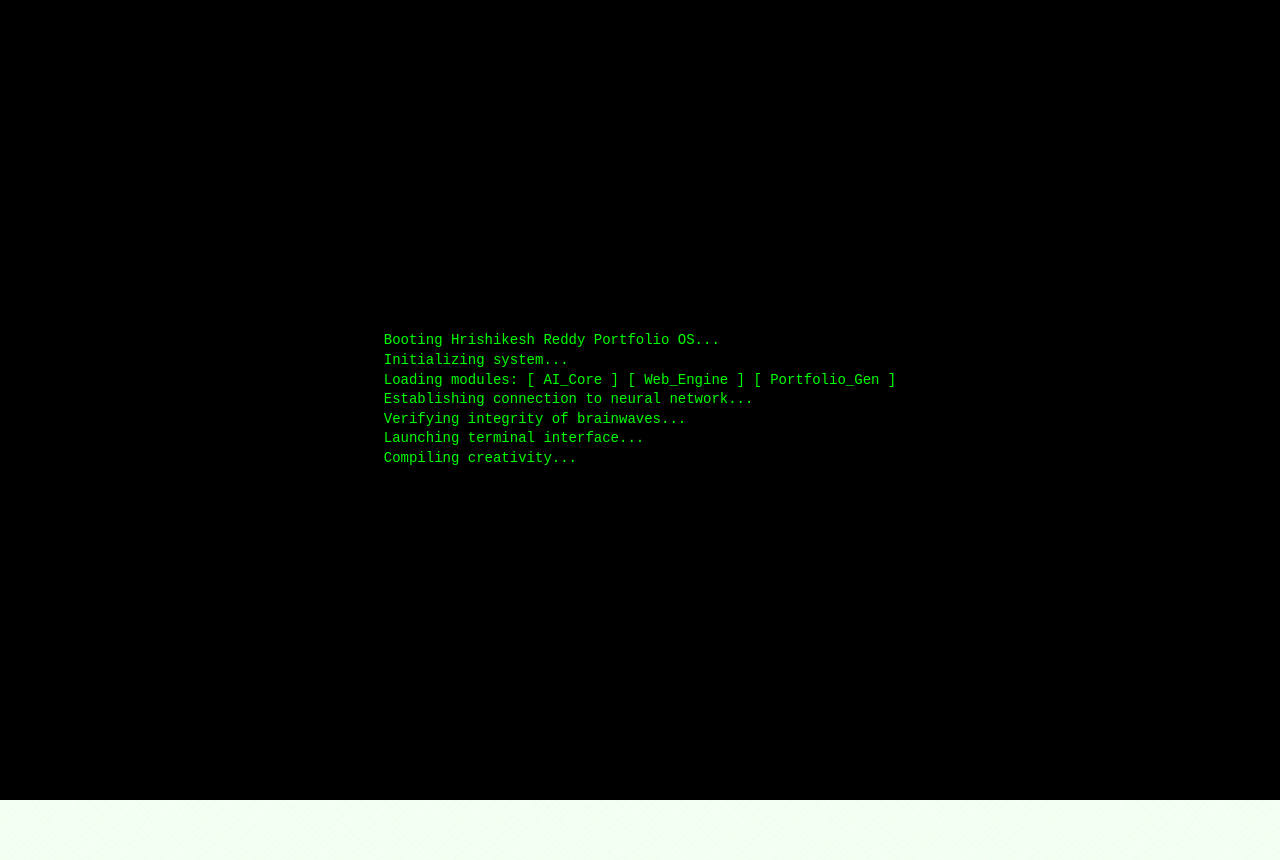
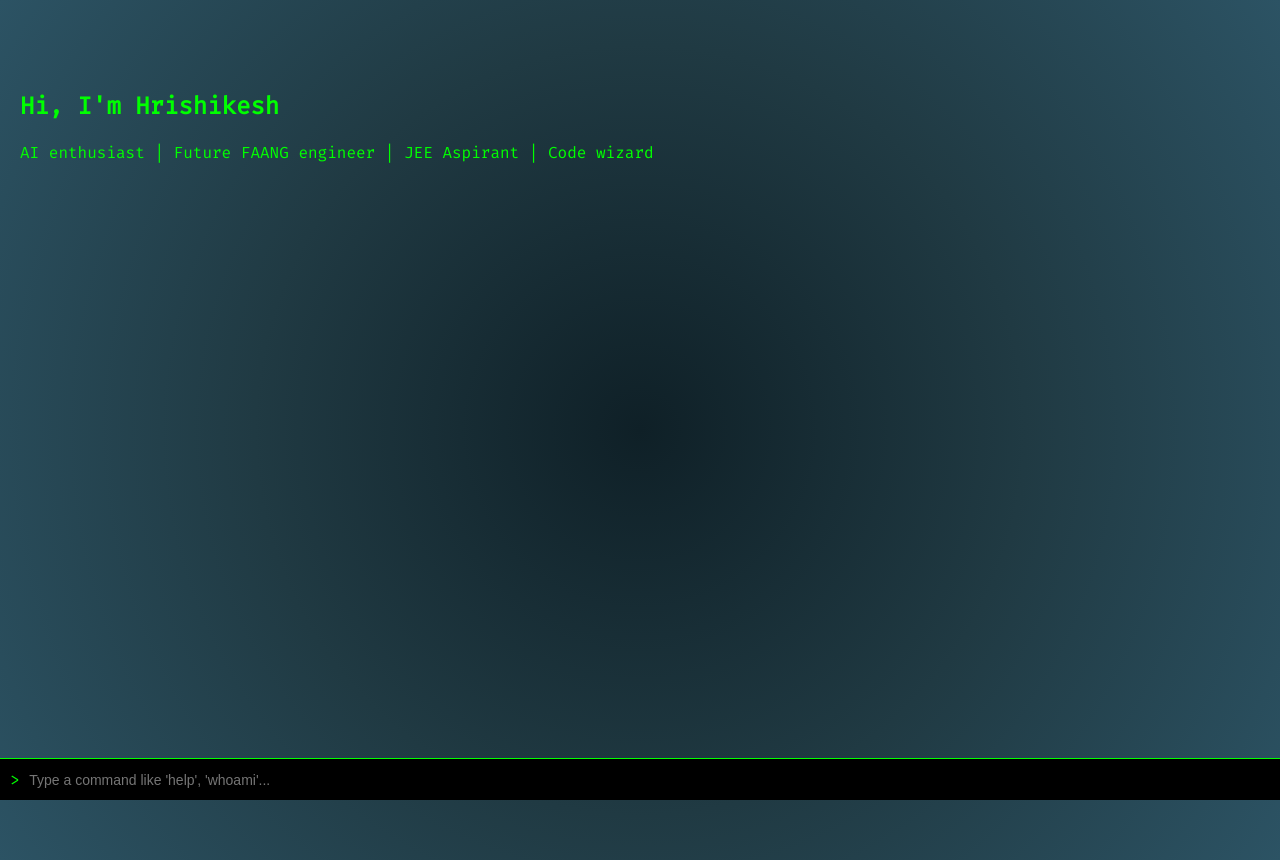
Before and after one commit to hrishikeshreddyib/hrishikeshreddy.github.io, a plain HTML site: page index.html in a window 1280 px wide. Before the commit the page ends 800 px from the top, so only its background shows below. Drawn offline with Linux system fonts and the light colour scheme.

Commit message:
Update index.html

```diff
--- a/index.html
+++ b/index.html
@@ -1,224 +1,186 @@
+
 <!DOCTYPE html>
 <html lang="en">
 <head>
   <meta charset="UTF-8" />
-  <meta name="viewport" content="width=device-width, initial-scale=1.0"/>
-  <title>Hrishikesh Reddy – Portfolio</title>
+  <meta name="viewport" content="width=device-width, initial-scale=1.0" />
+  <title>Hrishikesh Reddy's Portfolio</title>
+  <link href="https://fonts.googleapis.com/css2?family=Fira+Code&display=swap" rel="stylesheet">
   <style>
     * {
-      margin: 0; padding: 0;
+      margin: 0;
+      padding: 0;
       box-sizing: border-box;
     }
     body {
-      background: radial-gradient(#001100, #000000);
-      font-family: 'Courier New', monospace;
+      font-family: 'Fira Code', monospace;
+      background: radial-gradient(circle at center, #0f2027, #203a43, #2c5364);
       color: #00ff00;
       overflow-x: hidden;
     }
-
-    /* Animated background */
-    body::before {
-      content: "";
-      position: fixed;
-      top: 0; left: 0;
-      width: 200%; height: 200%;
-      background-image: repeating-linear-gradient(45deg, rgba(0,255,0,0.05) 0px, transparent 1px),
-                        repeating-linear-gradient(-45deg, rgba(0,255,0,0.05) 0px, transparent 1px);
-      animation: moveBackground 30s linear infinite;
-      z-index: -1;
-    }
-
-    @keyframes moveBackground {
-      0% { transform: translate(0, 0); }
-      100% { transform: translate(-50%, -50%); }
-    }
-
     .boot-screen {
       height: 100vh;
+      background: black;
+      color: #00ff00;
+      font-size: 14px;
       padding: 20px;
-      background: black;
-      font-size: 14px;
-      white-space: pre-line;
-      line-height: 1.4;
-      overflow: hidden;
-      display: flex;
-      justify-content: center;
-      align-items: center;
-      color: #00ff00;
+      white-space: pre-wrap;
+      overflow-y: auto;
     }
-
     .main-content {
       display: none;
-      padding: 50px;
-      animation: fadeIn 1.5s ease forwards;
+      padding: 50px 20px;
+      animation: fadeIn 2s ease forwards;
     }
-
-    @keyframes fadeIn {
-      from { opacity: 0; transform: translateY(50px); }
-      to { opacity: 1; transform: translateY(0); }
+    section {
+      margin: 40px 0;
+      opacity: 0;
+      transform: translateY(40px);
+      transition: all 0.8s ease;
     }
-
-    section {
-      margin-bottom: 60px;
-      opacity: 0;
-      transition: opacity 1s ease, transform 1s ease;
-      transform: translateY(30px);
-    }
-
     section.visible {
       opacity: 1;
       transform: translateY(0);
     }
-
-    h1, h2 {
+    h1, h2, p {
+      margin-bottom: 20px;
+    }
+    .terminal-input {
+      position: fixed;
+      bottom: 0;
+      left: 0;
+      width: 100%;
+      background: #000;
       color: #00ff00;
-      text-shadow: 0 0 5px #00ff00;
+      padding: 10px;
+      font-family: 'Fira Code', monospace;
+      border-top: 1px solid #00ff00;
     }
-
-    p {
-      font-size: 18px;
+    input.command-line {
+      background: transparent;
+      border: none;
+      color: #00ff00;
+      width: 95%;
+      font-size: 14px;
+      outline: none;
     }
-
-    input, textarea, button {
-      background: #000;
-      border: 1px solid #00ff00;
-      color: #00ff00;
-      font-family: monospace;
-      padding: 10px;
-      width: 100%;
-      margin-top: 10px;
+    @keyframes fadeIn {
+      to {
+        display: block;
+        opacity: 1;
       }
-
-    /* Fun With Eashan Shoutout */
-    .subscribe-box {
-      background: rgba(255, 255, 255, 0.05);
-      border: 2px solid rgba(255, 255, 255, 0.1);
-      padding: 40px;
-      border-radius: 20px;
-      box-shadow: 0 0 20px rgba(0, 255, 0, 0.3);
-      max-width: 400px;
-      backdrop-filter: blur(10px);
-      margin: 50px auto;
-      text-align: center;
-    }
-
-    .subscribe-box h1 {
-      font-size: 32px;
-      margin-bottom: 20px;
-      color: #00ff00;
-    }
-
-    .subscribe-box p {
-      font-size: 18px;
-      margin-bottom: 30px;
-    }
-
-    .subscribe-btn {
-      padding: 15px 30px;
-      font-size: 18px;
-      font-weight: bold;
-      background: #ff0000;
-      border: none;
-      color: white;
-      border-radius: 50px;
-      cursor: pointer;
-      text-decoration: none;
-      transition: transform 0.2s ease, box-shadow 0.3s ease;
-    }
-
-    .subscribe-btn:hover {
-      transform: scale(1.05);
-      box-shadow: 0 0 15px #ff0000;
-    }
-
-    .youtube-logo {
-      width: 50px;
-      margin-bottom: 20px;
     }
   </style>
 </head>
 <body>
-  <div class="boot-screen" id="boot">
-    <div id="bootText"></div>
-    <audio id="typeSound" src="https://cdn.pixabay.com/download/audio/2022/03/31/audio_1fd66ed920.mp3?filename=keyboard-typing-80329.mp3" preload="auto"></audio>
-  </div>
+  <div class="boot-screen" id="bootScreen"></div>
 
-  <div class="main-content" id="content">
-    <section>
-      <h1>Hello, I'm Hrishikesh Reddy 👨‍💻</h1>
-      <p>Passionate about AI, coding, and tech. This is my personal portfolio site built with ❤️ in a terminal-inspired theme.</p>
+  <div class="main-content" id="mainContent">
+    <section id="about">
+      <h1>Hi, I'm Hrishikesh</h1>
+      <p>AI enthusiast | Future FAANG engineer | JEE Aspirant | Code wizard</p>
     </section>
 
-    <section>
+    <section id="projects">
+      <h2>Projects</h2>
+      <ul>
+        <li>Python Calculator</li>
+        <li>Roblox Lua Timebomb Tool</li>
+        <li>Fun Portfolio Website</li>
+      </ul>
+    </section>
+
+    <section id="contact">
       <h2>Contact Me</h2>
-      <form action="https://getform.io/f/p9bgkxvb" method="POST">
-        <input type="text" name="name" placeholder="Your Name" required />
-        <input type="email" name="email" placeholder="Your Email" required />
-        <textarea name="message" placeholder="Your Message" required></textarea>
+      <form action="https://api.web3forms.com/submit" method="POST">
+        <input type="hidden" name="access_key" value="YOUR_KEY_HERE" />
+        <input type="text" name="name" placeholder="Your Name" required><br><br>
+        <input type="email" name="email" placeholder="Your Email" required><br><br>
+        <textarea name="message" placeholder="Your Message" required></textarea><br><br>
         <button type="submit">Send</button>
       </form>
     </section>
 
+    <section id="shoutout">
       <div class="subscribe-box">
-      <img src="https://upload.wikimedia.org/wikipedia/commons/0/09/YouTube_full-color_icon_(2017).svg" alt="YouTube" class="youtube-logo">
-      <h1>Fun With Eashan</h1>
+        <img src="https://upload.wikimedia.org/wikipedia/commons/0/09/YouTube_full-color_icon_(2017).svg" alt="YouTube" class="youtube-logo" width="50">
+        <h2>Fun With Eashan</h2>
         <p>Subscribe for fun, learning, and awesome videos!</p>
         <a class="subscribe-btn" href="https://youtube.com/@funwitheashan1219?si=k-3crZLqzdtWhm1H" target="_blank">Subscribe</a>
       </div>
+    </section>
   </div>
 
+  <div class="terminal-input">
+    <span>&gt;</span> <input type="text" class="command-line" placeholder="Type a command like 'help', 'whoami'..." onkeydown="handleCommand(event)">
+  </div>
+
+  <audio id="typeSound" src="https://www.fesliyanstudios.com/play-mp3/387" preload="auto"></audio>
+
   <script>
-    const lines = [
-      "Booting Hrishikesh Reddy Portfolio OS...",
-      "Initializing system...",
-      "Loading modules: [ AI_Core ] [ Web_Engine ] [ Portfolio_Gen ]",
-      "Establishing connection to neural network...",
-      "Verifying integrity of brainwaves...",
-      "Launching terminal interface...",
-      "Compiling creativity...",
-      "System Ready."
+    const logs = [
+      "[ OK ] Mounted /home.",
+      "[ OK ] Mounted /boot.",
+      "[INFO] Starting Hrishikesh Engine...",
+      "[ OK ] Linked portfolio modules.",
+      "[BOOT] Terminal instance launched.",
+      "[DONE] System ready.",
+      "",
+      "Starting Hrishikesh's Portfolio..."
     ];
 
-    const bootText = document.getElementById("bootText");
+    const bootScreen = document.getElementById("bootScreen");
+    const mainContent = document.getElementById("mainContent");
     const typeSound = document.getElementById("typeSound");
+
     let i = 0;
 
-    function playTyping() {
-      typeSound.currentTime = 0;
+    function typeLog() {
+      if (i < logs.length) {
+        bootScreen.innerHTML += logs[i] + "\\n";
         typeSound.play();
-    }
-
-    function showNextLine() {
-      if (i < lines.length) {
-        const line = document.createElement("div");
-        line.textContent = lines[i];
-        bootText.appendChild(line);
-        playTyping();
         i++;
-        setTimeout(showNextLine, 900);
+        setTimeout(typeLog, 500);
       } else {
         setTimeout(() => {
-          document.getElementById("boot").style.display = "none";
-          const content = document.getElementById("content");
-          content.style.display = "block";
-          revealOnScroll(); // Reveal initial sections
+          bootScreen.style.display = "none";
+          mainContent.style.display = "block";
+          revealSections();
         }, 1000);
       }
     }
 
-    showNextLine();
-
-    // Scroll animation logic
+    function revealSections() {
       const sections = document.querySelectorAll("section");
-    function revealOnScroll() {
-      sections.forEach(section => {
-        const top = section.getBoundingClientRect().top;
-        const winHeight = window.innerHeight;
-        if (top < winHeight - 100) section.classList.add("visible");
-        else section.classList.remove("visible");
+      sections.forEach((sec, index) => {
+        setTimeout(() => sec.classList.add("visible"), index * 500);
       });
     }
-    window.addEventListener("scroll", revealOnScroll);
+
+    function handleCommand(e) {
+      if (e.key === "Enter") {
+        const val = e.target.value.toLowerCase();
+        switch(val) {
+          case "help":
+            alert("Commands: help, whoami, eashan, projects");
+            break;
+          case "whoami":
+            alert("Hrishikesh Reddy – AI nerd, JEE chad, code lover.");
+            break;
+          case "eashan":
+            alert("Shoutout to 'Fun With Eashan'!");
+            break;
+          case "projects":
+            alert("Projects: Calculator, Lua Timebomb Tool, Portfolio Website");
+            break;
+          default:
+            alert("Unknown command: " + val);
+        }
+        e.target.value = "";
+      }
+    }
+
+    window.onload = typeLog;
   </script>
 </body>
 </html>
```
Lines whose indentation alone changed are shown as unchanged.
